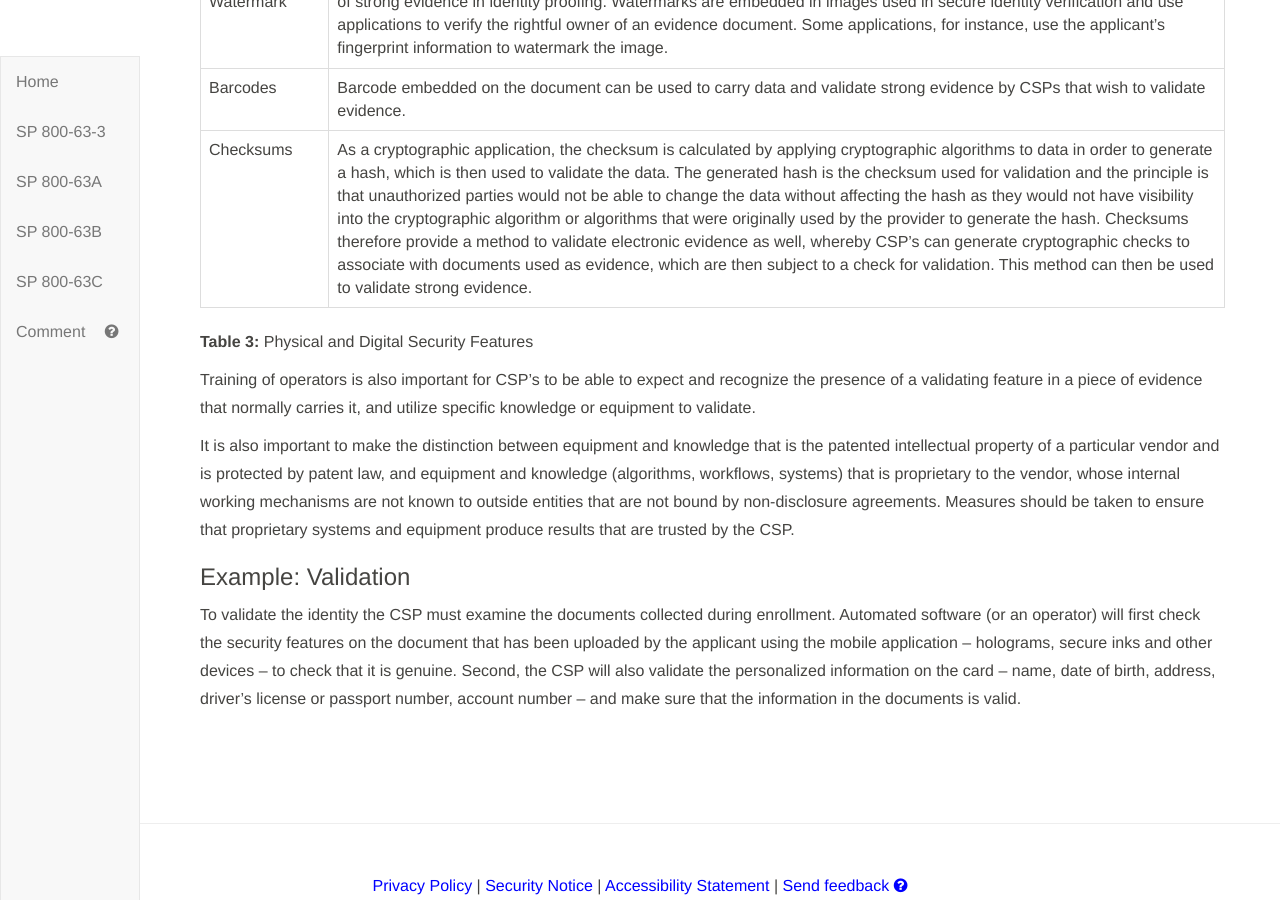
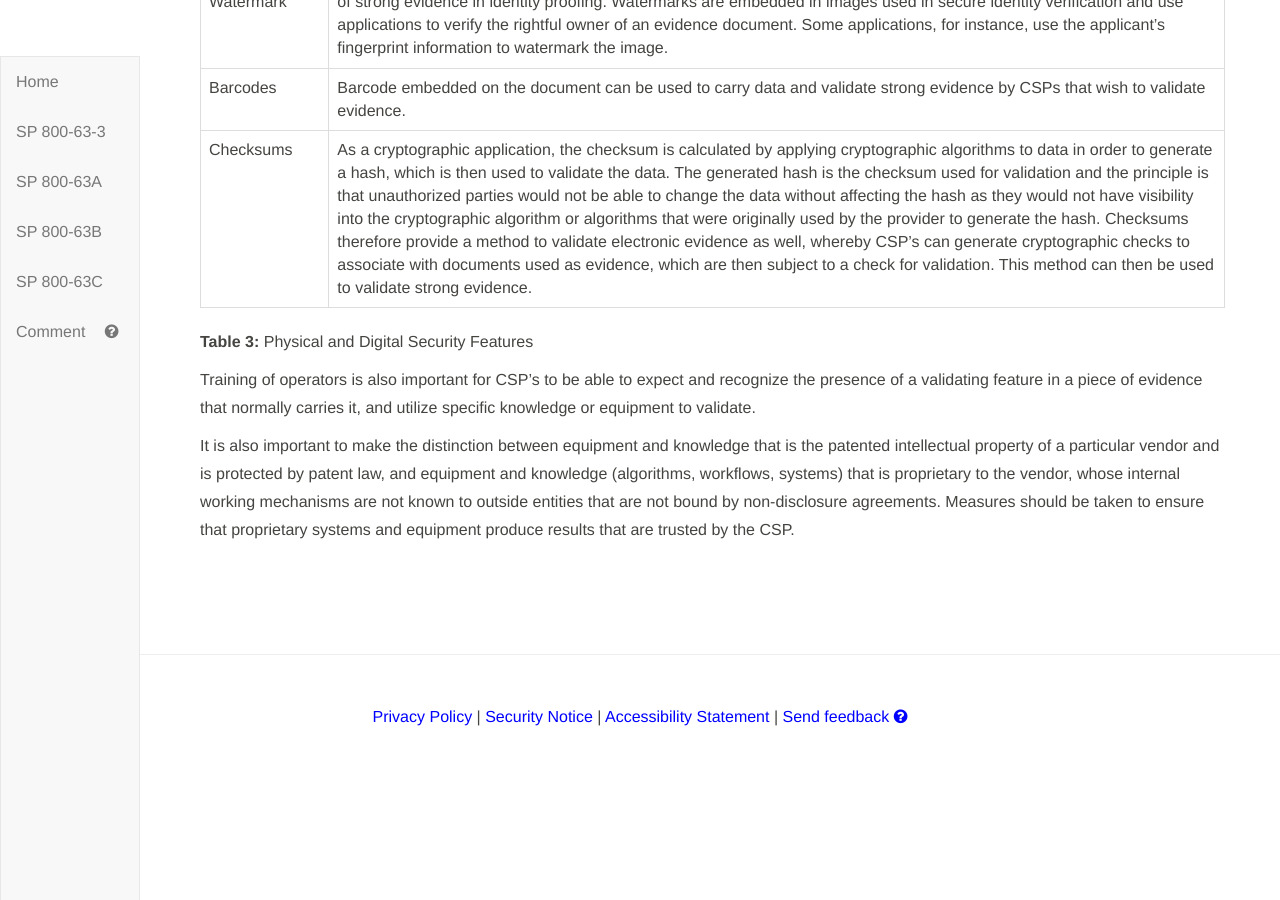
Before and after one commit to tridentity/800-63A-ImplGuide, a Jekyll site: the page built from 5_Validation.md, in a window 1280 px wide and 900 px high, scrolled down 3696 px. Built offline with Jekyll 4.4.1, drawn with Linux system fonts in a browser that asks for light colours; our own code applies the rules of GitHub Pages for plain Markdown files; after the commit the page ends 4427 px from its top, so only the background shows below that.

Commit message:
Update 5_Validation.md

```diff
--- a/5_Validation.md
+++ b/5_Validation.md
@@ -95,7 +95,3 @@ CSPs can leverage physical and digital security features to validate identity ev
 Training of operators is also important for CSP’s to be able to expect and recognize the presence of a validating feature in a piece of evidence that normally carries it, and utilize specific knowledge or equipment to validate.
 
 It is also important to make the distinction between equipment and knowledge that is the patented intellectual property of a particular vendor and is protected by patent law, and equipment and knowledge (algorithms, workflows, systems) that is proprietary to the vendor, whose internal working mechanisms are not known to outside entities that are not bound by non-disclosure agreements. Measures should be taken to ensure that proprietary systems and equipment produce results that are trusted by the CSP.
-
-### Example: Validation
-
-To validate the identity the CSP must examine the documents collected during enrollment. Automated software (or an operator) will first check the security features on the document that has been uploaded by the applicant using the mobile application – holograms, secure inks and other devices – to check that it is genuine. Second, the CSP will also validate the personalized information on the card – name, date of birth, address, driver’s license or passport number, account number – and make sure that the information in the documents is valid.
```
